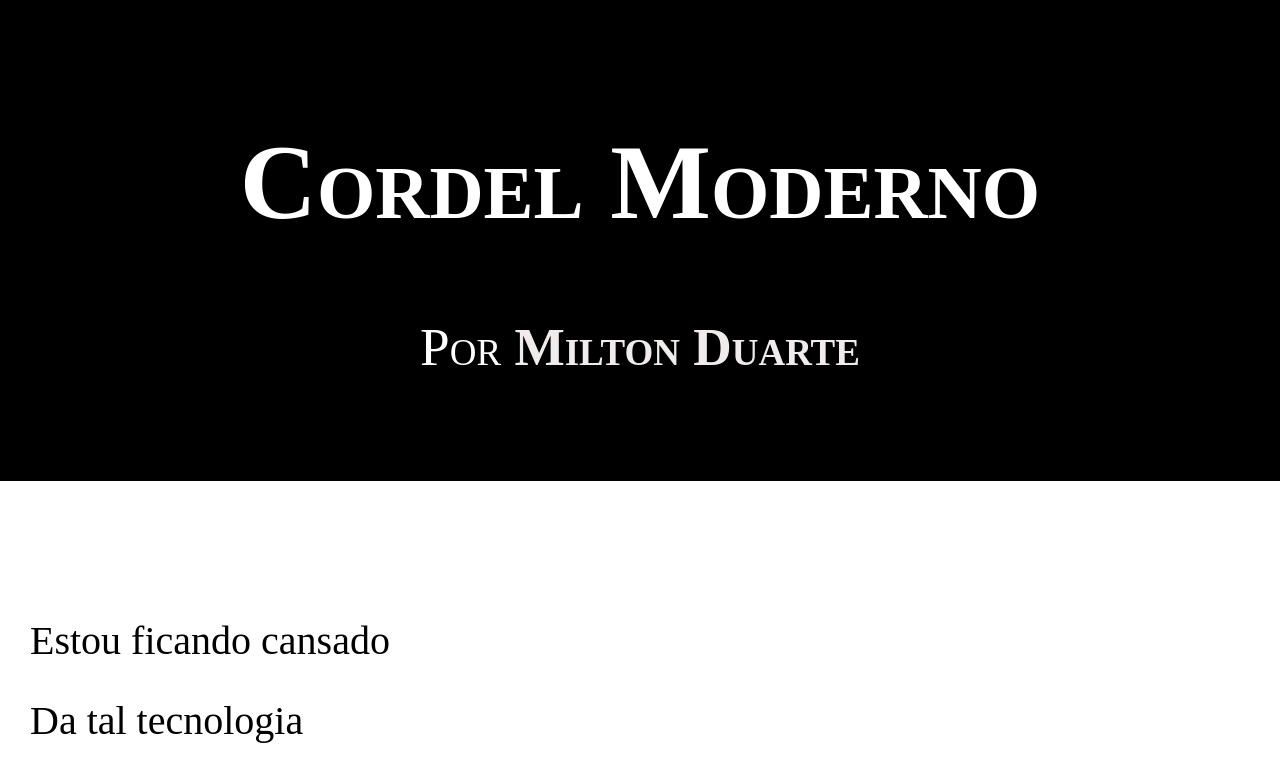
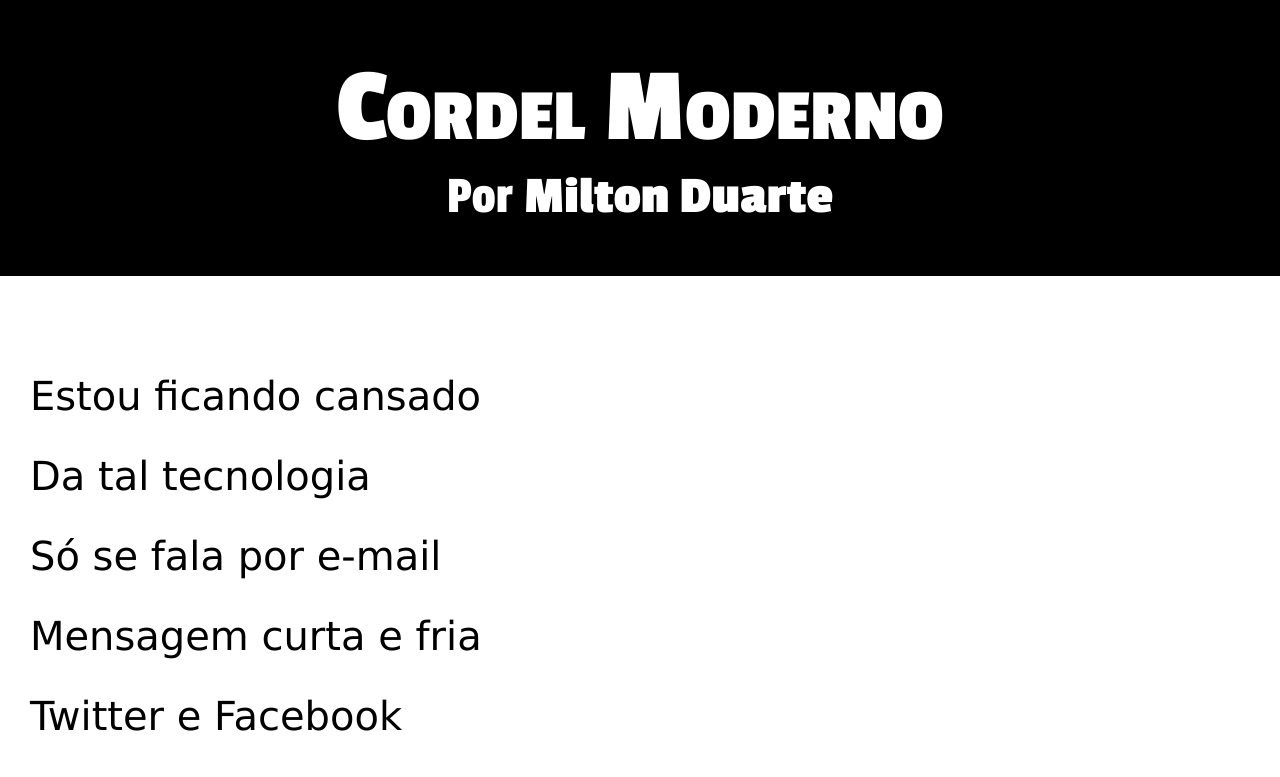
Before and after one commit to kauagreis/exercicios-de-html-e-css-cursoemvideo, a plain HTML site: page PROJETOS/PROJETO 2/projeto2.html in a window 1280 px wide. Shown: the top 777 px of the page. Drawn offline with Linux system fonts and the light colour scheme.

Commit message:
atualização do projeto 2

```diff
--- a/PROJETOS/PROJETO 2/estilo/style.css
+++ b/PROJETOS/PROJETO 2/estilo/style.css
@@ -1,10 +1,28 @@
 @charset "UTF-8";
+
+@import url('https://fonts.googleapis.com/css2?family=Passion+One:wght@400;700;900&display=swap');
+
+@import url('https://fonts.googleapis.com/css2?family=Sriracha&display=swap');
+
+:root {
+    --fonte1: Verdana, Geneva, Tahoma, sans-serif;
+    --fonte2: "Passion One", cursive;
+    --fonte3: "Sriracha", cursive;
+}
+
+
+* {
+    margin: 0%;
+    padding: 0%;
+}
+
 
 body {
     margin: 0%;
     padding: 0%;
     background-color: darkgray;
-
+    min-height: 100vh;
+    font-family: var(--fonte1);
 }
 
 /*/---------------cabeçalho----------------------/*/
@@ -14,12 +32,18 @@ header {
     color: white;
     background-color: black;
     text-align: center;
+    padding: 50px;
+    font-family: var(--fonte2);
+}
+
+header > h1 {
     font-variant: small-caps;
-    padding: 50px;
+
 }
+
 header > p > a {
     text-decoration: none;
-    color: rgb(241, 236, 236);
+    color: white;
     font-weight: bold;
     }
 
@@ -27,6 +51,7 @@ header > p > a:hover {
     text-decoration: underline;
 }
 /*/---------------Conteúdo----------------------/*/
+
 
 main {
 
@@ -51,12 +76,12 @@ section.normal {
 }
 
 section.imagem {
-    background-color: rgb(56, 54, 54);
+    background-color: rgb(51, 51, 51);
     color: white;
 }
 
 section.imagem > p {
-    background-color: rgba(0, 0, 0, 0.267);
+    background-color: rgba(0, 0, 0, 0.253);
     max-width: 400px;
 }
 
@@ -74,7 +99,7 @@ footer {
 
 footer > p >  a {
     text-decoration: none;
-    color: rgb(241, 236, 236);
+    color: white;
     font-weight: bold;
 }
 
```
